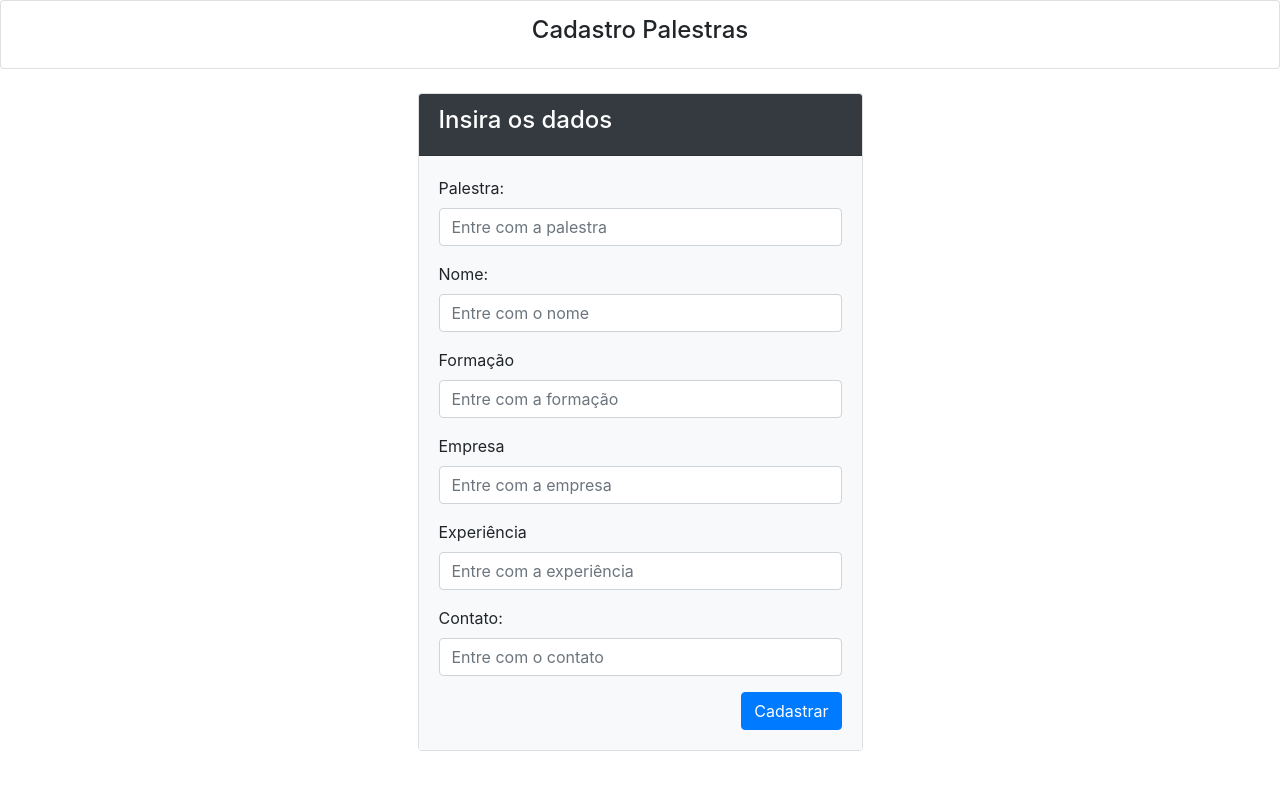
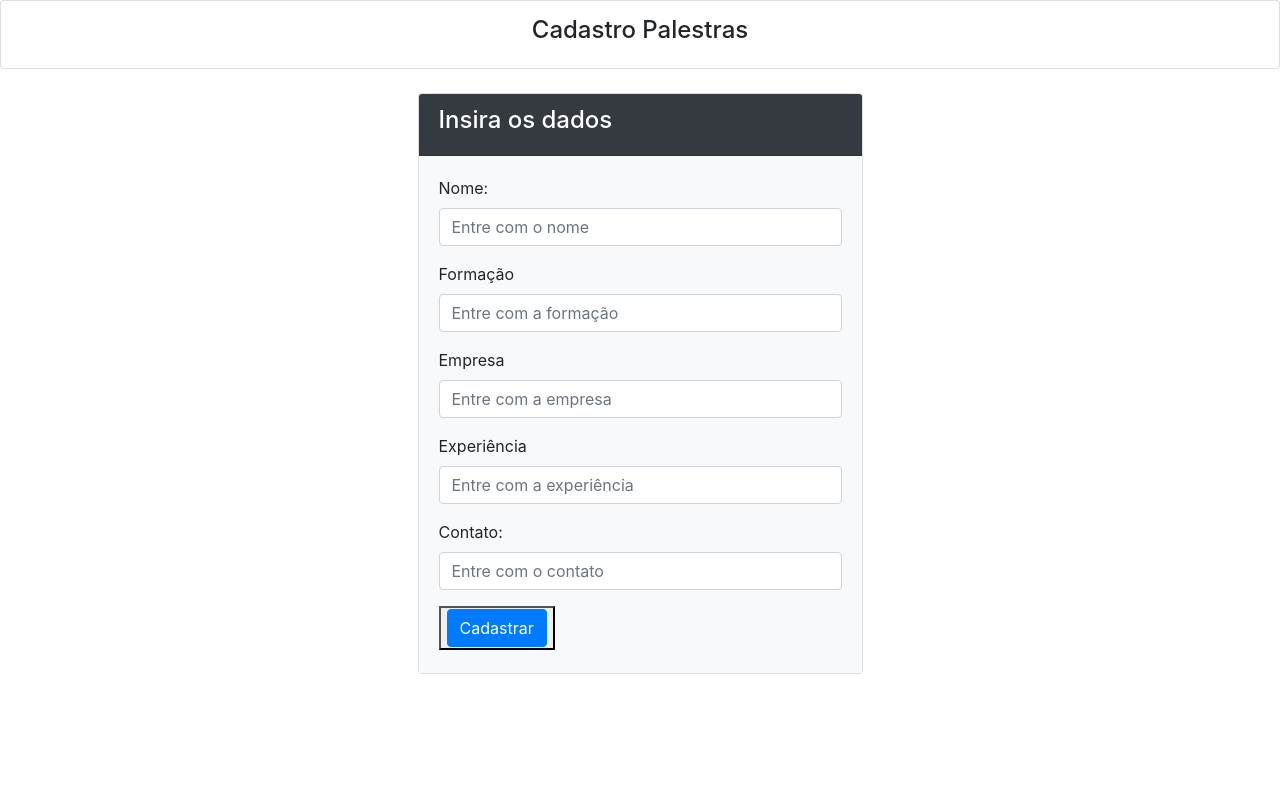
Before and after one commit to mariuspessi/Projeto_Palestras, a Django app: page /cadastroPalestras in a window 1280 px wide. Run offline with Django 4.2, Linux system fonts and the light colour scheme; some libraries are stand-ins or nearby versions.

Commit message:
Projeto Palestras
Atualização

```diff
--- a/CRUD/core/models.py
+++ b/CRUD/core/models.py
@@ -2,12 +2,12 @@ from django.db import models
 #from djongo import models
 
 class Palestrante(models.Model):
-    palestra = models.CharField(max_length=100)
+   # palestra = models.CharField(max_length=100)
     nome = models.CharField(max_length=100)
     formacao = models.CharField(max_length=100)
     empresa = models.CharField(max_length=100)
     experiencia = models.CharField(max_length=100)
-    data = models.DateField()
+    #data = models.DateField()
 
 def __str__(self):
         return self.palestra
@@ -20,7 +20,7 @@ class Inscricoes(models.Model):
     nome = models.CharField(max_length=100)
     CPF = models.IntegerField()
     data_nascimento = models.DateField()
-    palestr1 =models.CharField(max_length=100)
+    #palestraa =models.CharField(max_length=100)
 
 
     def __str__(self):
--- a/CRUD/core/templates/cadastroIncricoes.html
+++ b/CRUD/core/templates/cadastroIncricoes.html
@@ -41,8 +41,9 @@
                       <label for="email">email:</label>
                       <input type="text" class="form-control" name="email" placeholder="Entre com o email" required="">
                     </div>
-
+                    <button>
                     <input type="submit" name="cadastro" class="btn btn-primary" style="float:right;" value="Cadastrar"
+                    </button>
 
                   </form>
                 </div>
--- a/CRUD/core/templates/cadastroPalestrantes.html
+++ b/CRUD/core/templates/cadastroPalestrantes.html
@@ -22,10 +22,7 @@
                 <div class="card-body bg-light">
                   <form action="{% url 'salvar' %}" method="POST">
                     {%  csrf_token  %}
-                    <div class="form-group">
-                      <label for="palestra">Palestra:</label>
-                      <input type="text" class="form-control" name="palestra" placeholder="Entre com a palestra" required="">
-                    </div>
+
                     <div class="form-group">
                       <label for="nome">Nome:</label>
                       <input type="text" class="form-control" name="nome" placeholder="Entre com o nome" required="">
@@ -46,8 +43,9 @@
                       <label for="contato">Contato:</label>
                       <input type="text" class="form-control" name="contato" placeholder="Entre com o contato" required="">
                     </div>
-
+                    <button>
                     <input type="submit" name="cadastro" class="btn btn-primary" style="float:right;" value="Cadastrar"
+                    </button>
 
                   </form>
                 </div>
--- a/CRUD/core/views.py
+++ b/CRUD/core/views.py
@@ -5,8 +5,8 @@ def home(request):
     return render(request, "index.html")
 
 def palestras(request):
-    palestrantes = palestrantes.objects.all()
-    return render(request, "palestrante.html",{"palestrantes ": palestrantes})
+    palestrantes = Palestrante.objects.all()
+    return render(request, "palestras.html",{"palestrantes ": palestrantes})
 
 def cadastroPalestras(request):
     return render(request, "cadastroPalestrantes.html")
@@ -18,10 +18,10 @@ def cadastroInscricao(request):
     return render(request, "cadastroIncricoes.html")
 
 def salvar(request):
-    vpalestra = request.POST.get("palestra")
-    Palestrante.objects.create(palestra=vpalestra)
+    vnome = request.POST.get("nome")
+    Palestrante.objects.create(nome=vnome)
     palestrantes = Palestrante.objects.all()
-    return render(request, "palestras.html", {"palestrantes": Palestrante})
+    return render(request, "palestras.html", {"palestrantes": palestrantes})
 
 def editarPalestrante(request, id):
     palestrante = Palestrante.objects.get(id=id)
@@ -44,9 +44,11 @@ def excluirPalestrante(request, id):
 
 def salvarInscricoes(request):
     vnome = request.POST.get("nome")
-    Inscricoes.objects.create(nome=vnome)
+    vCPF = request.POST.get("CPF")
+    vdata = request.POST.get("data_nascimento")
+    Inscricoes.objects.create(nome=vnome,CPF=vCPF,data_nascimento=vdata)
     inscricoes = Inscricoes.objects.all()
-    return render(request, "inscricao.html", {"inscricoes": inscricoes})
+    return render(request, "cadastroincricoes.html", {"inscricoes": inscricoes})
 
 def editarInscricoes(request, id):
     inscricoes = Inscricoes.objects.get(id=id)
```
Also changed, not shown: CRUD/db.sqlite3.
